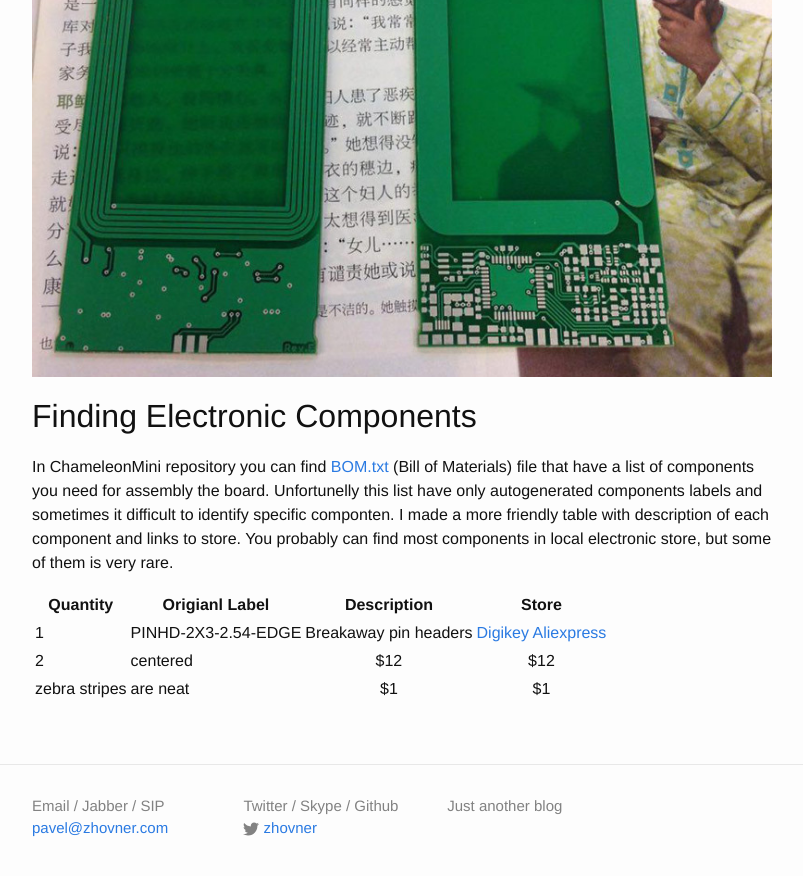
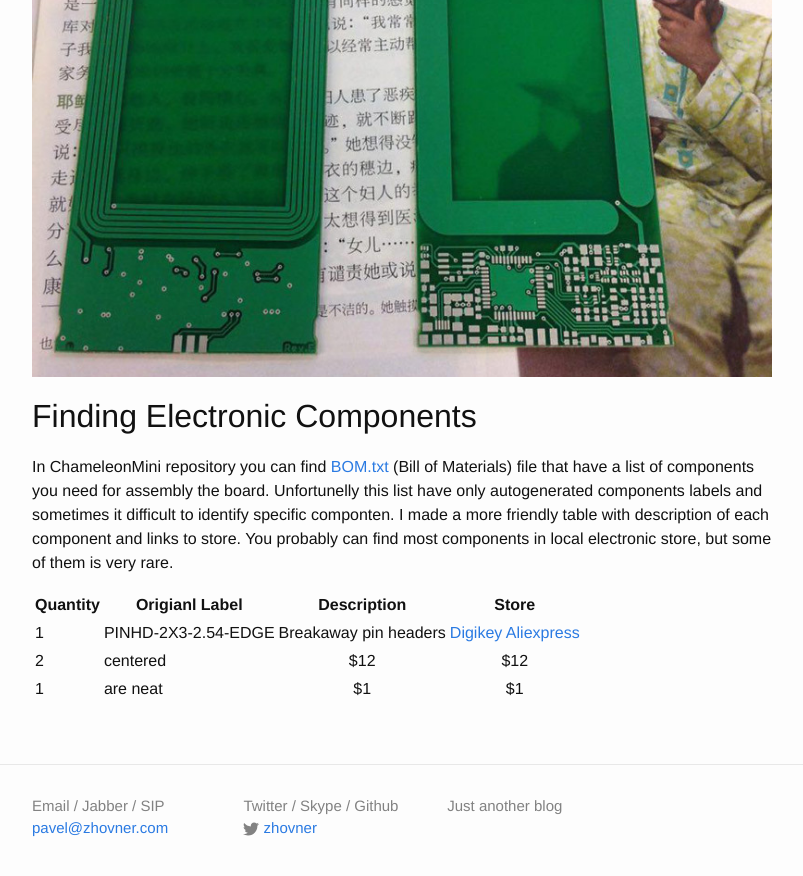
Before and after one commit to zhovner/zhovner.github.com, a Jekyll site: the page built from _posts/2016-04-2-ChameleonMini-assembly-from-scratch.markdown, in a window 1280 px wide and 900 px high, scrolled down 1912 px. Shown: the top 876 px of the window, without its empty margins (238-1041 px from the left). Built offline with Jekyll 4.4.1, drawn with Linux system fonts in a browser that asks for light colours; comment, search, counter and statistics services are not loaded.

Commit message:
chameleon

```diff
--- a/_posts/2016-04-2-ChameleonMini-assembly-from-scratch.markdown
+++ b/_posts/2016-04-2-ChameleonMini-assembly-from-scratch.markdown
@@ -42,4 +42,4 @@ You probably can find most components in local electronic store, but some of the
 | ------------- |---------------------| :--------------------:| :-----------:|
 | 1             | PINHD-2X3-2.54-EDGE | Breakaway pin headers | [Digikey](http://www.digikey.com/product-search/en?mpart=M22-2010505&vendor=952) [Aliexpress](http://aliexpress.com/item/Free-Shipping-10pcs-40-Pin-1x40-Single-Row-Male-2-54-Breakable-Pin-Header-Connector-Strip/32416951874.html?spm=2114.30010708.3.10.EVbemk&ws_ab_test=searchweb201556_7,searchweb201602_4_10017_10034_10021_507_10022_10032_10020_10009_10008_10018_10019,searchweb201603_1&btsid=8d05ce86-d5b1-42f8-8dc9-c88b6eee3775)        |
 | 2             | centered            |   $12                 |   $12        |
-| zebra stripes | are neat            |    $1                 |    $1        |
+| 1             | are neat            |    $1                 |    $1        |
```
